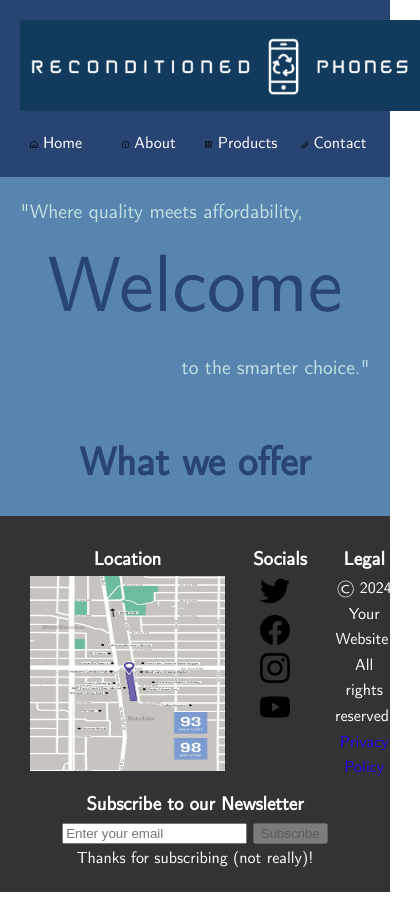
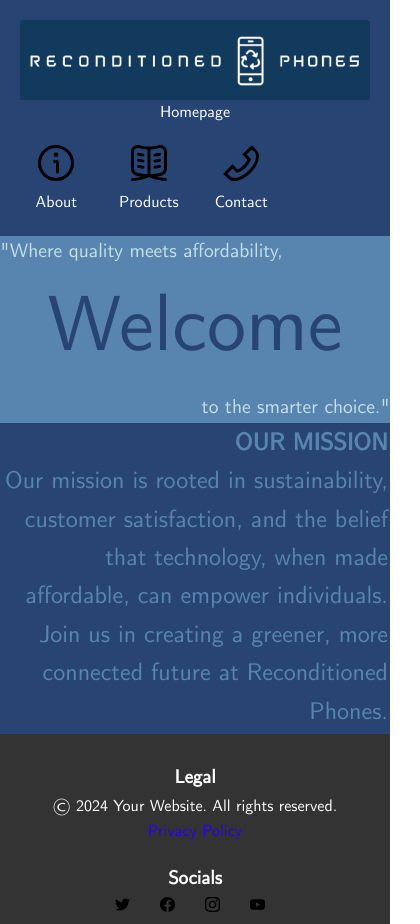
Before and after one commit to TyreseCardinal/LocalBusiness, a plain HTML site: page index.html in a window 390 px wide. Shown: the top 924 px of the page, 420 px wide, since content can reach past the window. Before the commit the page ends 892 px from the top, so only its background shows below. Drawn offline with Linux system fonts and the light colour scheme; files whose address does not match are found by name.

Commit message:
added an our mission card onto homepage, made adjustments to header

```diff
--- a/css/styles.css
+++ b/css/styles.css
@@ -26,21 +26,22 @@ body {
 }
 
 /* Header styles */
-#main-header {
+#header {
   background-color: #274472;
   color: #fff;
   padding: 10px;
+  margin: 0px;
   text-align: center;
 }
 
 .header-nav-icon {
-  max-width: 10%;
+  width: 50%;
+  height: auto;
 }
 
 /* Main Content styles */
 main {
   flex: 1;
-  padding: 20px;
   background-color: #5885AF;
 }
 
@@ -63,68 +64,8 @@ main {
   justify-items: end;
 }
 
-#offer {
-  color: #274472;
-  display: grid;
-  padding-top: 50px;
-  justify-content: center;
-  font-size: 10vw;
-}
-
-
-/* Original styles for product cards */
-.product-container {
-  display: flex;
-  overflow: hidden;
-  /* Ensure hidden overflow for smooth animation */
-  margin: 20px 0;
-}
-
-.product {
-  width: 150px;
-  /* Adjusted width for a square shape */
-  height: 150px;
-  /* Adjusted height for a square shape */
-  margin-right: 20px;
-  padding: 10px;
-  border: 1px solid #ddd;
-  border-radius: 5px;
-  text-align: center;
-  opacity: 1;
-  transition: opacity 0.5s ease-in-out;
-}
-
-.product img {
-  max-width: 100%;
-  height: auto;
-  max-height: 80%;
-  /* Limiting image height to 80% of the card height */
-  margin-bottom: 10px;
-  /* Adding margin to separate image and content */
-}
-
-.price {
-  color: #007bff;
-  font-weight: bold;
-}
-
-button {
-  background-color: #007bff;
-  color: #fff;
-  padding: 10px;
-  border: none;
-  border-radius: 5px;
-  cursor: pointer;
-  font-size: 16px;
-  margin-top: 10px;
-}
-
-button:hover {
-  background-color: #0056b3;
-}
-
 /* Footer styles */
-#main-footer {
+#footer {
   background-color: #333;
   color: #fff;
   padding: 20px;
@@ -136,6 +77,8 @@ button:hover {
 .sitemap {
   display: flex;
   justify-content: space-around;
+  flex-direction: column;
+  flex-flow: column-reverse;
 }
 
 .column {
@@ -165,32 +108,32 @@ button:hover {
 }
 
 .footer-location-image {
-  width: 50vw;
-  height: 50vw;
+  width: 80%;
+  height: 80%;
 }
 
 @media screen and (max-width: 767px) {
   .social-icons img {
-    max-width: 60px;
-    min-width: 60px;
+    max-width: 50%;
+    height: auto;
   }
 
-  #main-header nav {
+  #header nav {
     display: grid;
     grid-template-columns: repeat(4, 1fr);
   }
 
-  #main-header ul {
+  #header ul {
     text-align: center;
     margin-top: 10px;
   }
 
-  #main-header ul li {
+  #header ul li {
     display: block;
     margin: 10px 0;
   }
 
-  #main-header a {
+  #header a {
     display: block;
     color: #fff;
     padding: 10px;
@@ -198,14 +141,33 @@ button:hover {
     border-radius: 5px;
   }
 
-  #main-header a:hover {
+  #header a:hover {
     background-color: #41729F;
   }
 
-  #main-header .logo img {
+  #header .logo img {
     display: grid;
     width: 100%;
-    min-width: 400px;
-    height: 100%;
+    height: auto;
   }
+
+  .our-mission-card {
+    border: solid 2px #274472;
+    background-color: #274472;
+    font-weight: 500;
+  }
+
+  .our-mission-card p {
+    font-size: 1.5rem;
+    text-align: end;
+    color: #5885af;
+  }
+
+  #our-mission-header {
+    display: grid;
+    justify-content: end;
+    color: #5885af;
+  }
+
+
 }
--- a/index.html
+++ b/index.html
@@ -16,27 +16,29 @@
 <body>
 
   <!-- Header -->
-  <header id="main-header">
+  <header id="header">
     <a href="index.html" class="logo">
       <img src="./images/ReconditionedPhonesLogo.png" alt="Logo">
+      Homepage
+      </img>
     </a>
+
     <nav>
-      <a href="index.html">
-        <img src="./assets/fi-interface-svg/home.svg" alt="Home" class="header-nav-icon">
-        Home
-      </a>
       <a href="about.html">
         <img src="./assets/fi-interface-svg/info.svg" alt="About" class="header-nav-icon">
         About
       </a>
+
       <a href="products.html">
         <img src="./assets/fi-interface-svg/catalog-magazine.svg" alt="Products" class="header-nav-icon">
         Products
       </a>
+
       <a href="contact.html">
         <img src="./assets/fi-interface-svg/phone-flip.svg" alt="Contact" class="header-nav-icon">
         Contact
       </a>
+
     </nav>
   </header>
   <!-- End of Header -->
@@ -54,16 +56,21 @@
         to the smarter choice."
       </p>
     </div>
-    <div>
-      <h1 id="offer">
-        What we offer
+    <section class="our-mission-card">
+      <h1 id="our-mission-header">
+        OUR MISSION
       </h1>
-    </div>
+      <p>
+        Our mission is rooted in sustainability, customer satisfaction, and the belief that technology, when made
+        affordable, can empower individuals. Join us in creating a greener, more connected future at Reconditioned
+        Phones.
+      </p>
+    </section>
   </main>
   <!-- End of Main -->
 
   <!-- Footer -->
-  <footer id="main-footer">
+  <footer id="footer">
     <div class="sitemap">
       <div class="column">
         <h3>
```
Also changed, not shown: images/blank-blue-halftone-background_53876-114466.jpg (added).
